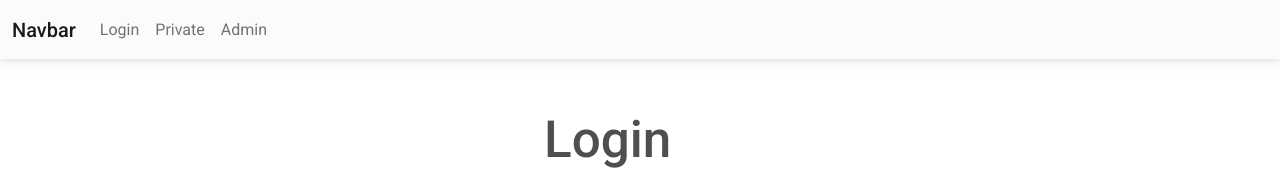
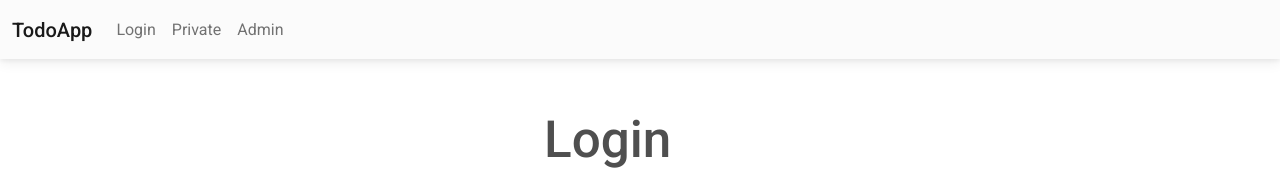
Before and after one commit to jasontermine/TodoApp, a React (Vite) app in the folder frontend/: page / in a window 1280 px wide. Shown: the top 170 px of the page. Built offline with nearby package versions, Linux system fonts and the light colour scheme.

Commit message:
fixed typo

```diff
--- a/frontend/src/components/Navbar.jsx
+++ b/frontend/src/components/Navbar.jsx
@@ -22,7 +22,7 @@ export default function App() {
   return (
     <MDBNavbar className='position-absolute w-100' style={{top: "0"}} expand='lg' light bgColor='light'>
       <MDBContainer fluid>
-        <MDBNavbarBrand href='/'>Navbar</MDBNavbarBrand>
+        <MDBNavbarBrand href='/'>TodoApp</MDBNavbarBrand>
         <MDBNavbarToggler
           type='button'
           aria-expanded='false'
```
